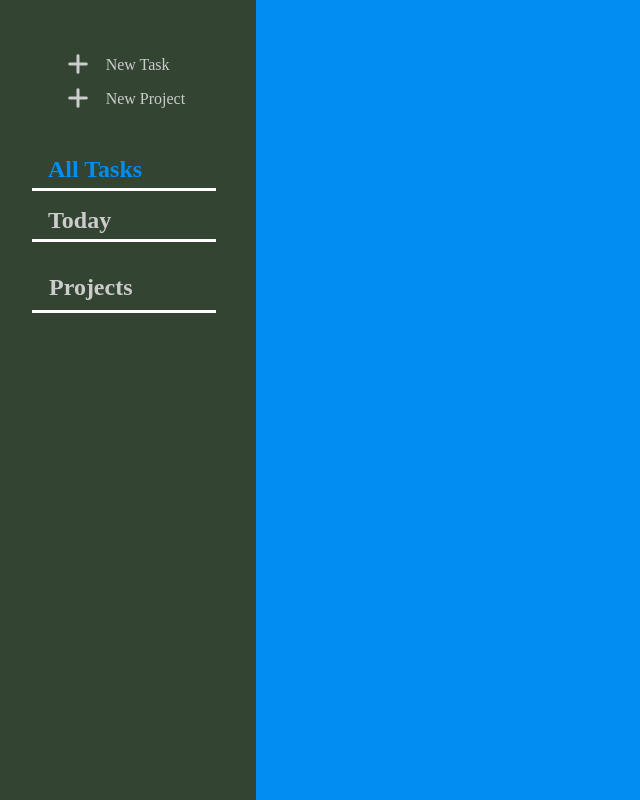
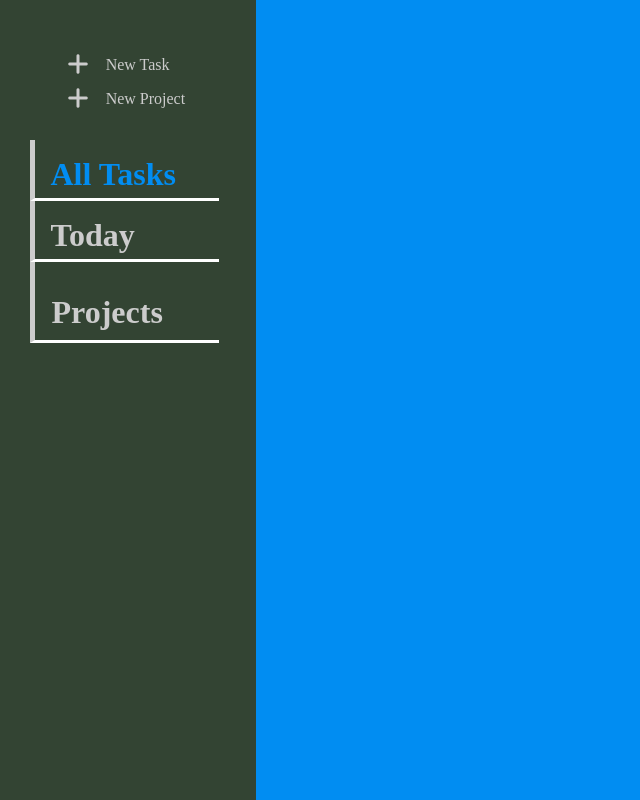
Before and after one commit to sebast825/doList, a website built with webpack: page docs/index.html in a window 1280 px wide. Both pictures are taken after a click on the element "All Tasks". Shown: the whole page, without its empty margins (0-640 px from the left). Built offline with nearby package versions, Linux system fonts and the light colour scheme.

```diff
--- a/docs/index.html
+++ b/docs/index.html
@@ -23,10 +23,10 @@
 
 
 			<div>
-				 <div class="tareasSelect "><h2>All Tasks</h2></div>
-				<div class="todaySelect"><h2>Today</h2></div>
+				 <div class="tareasSelect"><h2 class="title">All Tasks</h2></div>
+				<div class="todaySelect"><h2 class="title">Today</h2></div>
 				<div class="containerAllPorjects">
-					<div class="allProjects"><h2 class="allProjectsh2">Projects</h2></div>
+					<div class="allProjects"><h2 class="title allProjectsh2">Projects</h2></div>
 					<div class="containerProjectssSelect completeTask"></div>
 				</div>
 
--- a/docs/styles.scss
+++ b/docs/styles.scss
@@ -106,15 +106,20 @@
 		.tareasSelect, .todaySelect, .allProjects,.containerAllPorjects{
 			border-bottom:  solid white;
 			border-right:none ;
-			border-left: none;
+			border-left: 5px solid;
 			min-width: 10rem;
 			padding: 1rem 1rem;
 			padding-bottom:0 ;
 			margin-left: -0.5rem;
 			padding-bottom: 0.3rem;
+
 			:hover{
 				color: #fff;
 			}
+		}
+		.title{
+			font-size: 2rem;
+
 		}
 		.allProjects{
 			border: none;
--- a/src/divSelect.js
+++ b/src/divSelect.js
@@ -57,15 +57,15 @@
 }
 
 function activeSelect(elem){
-	tareasSelect.classList.remove('class');
-	todaySelect.classList.remove('class');
-	allProjects.classList.remove('class');
+	tareasSelect.firstChild.classList.remove('class');
+	todaySelect.firstChild.classList.remove('class');
+	allProjects.firstChild.classList.remove('class');
 	if(elem=="tareas"){
-		tareasSelect.classList.add('class');
+		tareasSelect.firstChild.classList.add('class');
 	}else if(elem=="today"){
-		todaySelect.classList.add('class');
+		todaySelect.firstChild.classList.add('class');
 	}else if(elem=="project"){
-		allProjects.classList.add('class');
+		allProjects.firstChild.classList.add('class');
 	}else{
 		console.log('errro colorSelect');
 	}
```
Also changed, not shown: docs/main.js (+1 -1 lines), docs/styles.css.
